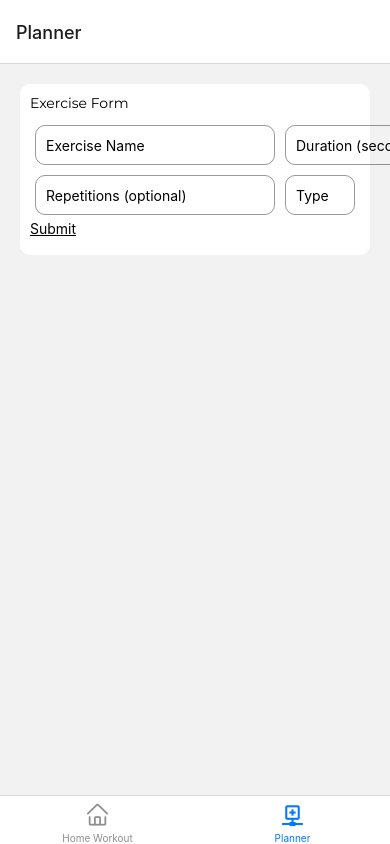
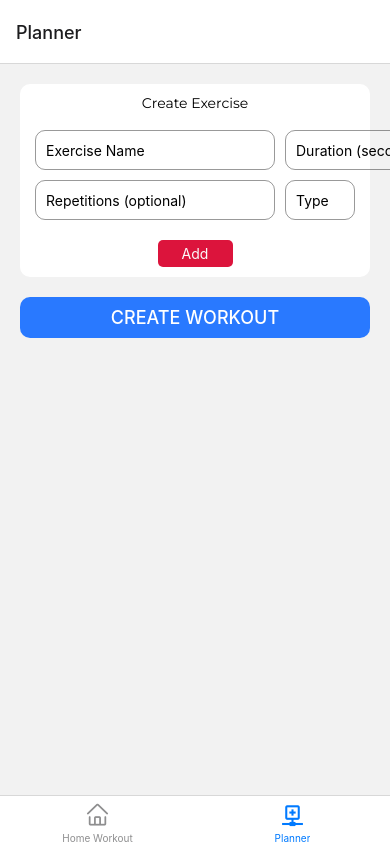
Before and after one commit to salehi-dev/gym-buddy-app, a React Native app: screen /Planner in a window 390 px wide. Built offline with nearby package versions, Linux system fonts and the light colour scheme.

Commit message:
Feat: implementing the WorkoutForm and create a workout

```diff
--- a/src/components/ExerciseForm.tsx
+++ b/src/components/ExerciseForm.tsx
@@ -1,12 +1,12 @@
 import { useState } from "react";
-import { View, StyleSheet, TextInput, Text } from "react-native";
+import { View, StyleSheet, TextInput } from "react-native";
 import { useForm, Controller } from "react-hook-form";
 
 import { MontserratText } from "./styled/MontserratText";
 import PressableText from "./styled/PressableText";
 
 export type ExerciseFormData = {
-  exerciseName: string;
+  name: string;
   duration: string;
   type: string;
   reps?: number;
@@ -21,13 +21,17 @@ export default function ExerciseForm({ onSubmit }: WorkoutProps) {
   const [isSelectionOn, setIsSelectionOn] = useState(false);
   return (
     <View style={styles.container}>
-      <MontserratText style={{ color: "black" }}>Exercise Form</MontserratText>
+      <MontserratText
+        style={{ color: "black", textAlign: "center", marginBottom: 5 }}
+      >
+        Create Exercise
+      </MontserratText>
       <View style={styles.formContainer}>
         <View style={styles.rowContainer}>
           <Controller
             control={control}
             rules={{ required: true }}
-            name="exerciseName"
+            name="name"
             render={({ field: { onChange, value } }) => (
               <TextInput
                 placeholder="Exercise Name"
@@ -98,12 +102,19 @@ export default function ExerciseForm({ onSubmit }: WorkoutProps) {
             )}
           />
         </View>
-        <PressableText
-          text="Submit"
-          onPress={handleSubmit((data) => {
-            onSubmit(data as ExerciseFormData);
-          })}
-        />
+        <View style={{ alignItems: "center" }}>
+          <PressableText
+            text="Add"
+            onPress={handleSubmit((data) => {
+              onSubmit(data as ExerciseFormData);
+            })}
+            style={styles.customButtom}
+            textStyle={{
+              color: "#FAFAFA",
+              textDecorationLine: "none",
+            }}
+          />
+        </View>
       </View>
     </View>
   );
@@ -114,6 +125,7 @@ const styles = StyleSheet.create({
     backgroundColor: "#fff",
     borderRadius: 10,
     padding: 10,
+    paddingBottom: 2,
     marginBottom: 20,
   },
   formContainer: {
@@ -128,9 +140,6 @@ const styles = StyleSheet.create({
     borderRadius: 10,
     borderColor: "rgba(0, 0, 0, 0.4)",
   },
-  inputFocused: {
-    borderColor: "#4DD0E1",
-  },
   rowContainer: {
     flexDirection: "row",
   },
@@ -139,4 +148,13 @@ const styles = StyleSheet.create({
     padding: 3,
     alignSelf: "center",
   },
+  customButtom: {
+    justifyContent: "center",
+    alignItems: "center",
+    width: 75,
+    backgroundColor: "crimson",
+    padding: 5,
+    borderRadius: 5,
+    marginTop: 15,
+  },
 });
--- /dev/null
+++ b/src/components/WorkoutForm.tsx
@@ -0,0 +1,75 @@
+import { useState } from "react";
+import { View, StyleSheet, TextInput, Text } from "react-native";
+import { useForm, Controller } from "react-hook-form";
+
+import { MontserratText } from "./styled/MontserratText";
+import PressableText from "./styled/PressableText";
+
+export type WorkoutFormData = {
+  name: string;
+};
+type WorkoutProps = {
+  onSubmit: (form: WorkoutFormData) => void;
+};
+export default function WorkoutForm({ onSubmit }: WorkoutProps) {
+  const { control, handleSubmit } = useForm();
+  return (
+    <View style={styles.container}>
+      <Controller
+        control={control}
+        rules={{ required: true }}
+        name="name"
+        render={({ field: { onChange, value } }) => (
+          <TextInput
+            placeholder="Workout Name"
+            onChangeText={onChange}
+            value={value}
+            style={styles.input}
+          />
+        )}
+      />
+      <View style={{ alignItems: "center" }}>
+        <PressableText
+          text="Confirm"
+          onPress={handleSubmit((data) => {
+            onSubmit(data as WorkoutFormData);
+          })}
+          style={styles.customButtom}
+          textStyle={{
+            color: "#FAFAFA",
+            textDecorationLine: "none",
+          }}
+        />
+      </View>
+    </View>
+  );
+}
+const styles = StyleSheet.create({
+  container: {
+    backgroundColor: "#fff",
+    borderRadius: 10,
+    padding: 10,
+    paddingBottom: 2,
+    marginBottom: 20,
+  },
+  formContainer: {
+    marginVertical: 8,
+  },
+  input: {
+    width: 240,
+    height: 40,
+    padding: 10,
+    margin: 5,
+    borderWidth: 1,
+    borderRadius: 10,
+    borderColor: "rgba(0, 0, 0, 0.4)",
+  },
+  customButtom: {
+    alignItems: "center",
+    width: 75,
+    backgroundColor: "crimson",
+    padding: 5,
+    borderRadius: 5,
+    marginTop: 15,
+  },
+});
--- a/src/components/styled/CustomModal.tsx
+++ b/src/components/styled/CustomModal.tsx
@@ -48,6 +48,5 @@ const styles = StyleSheet.create({
   },
   contentView: {
     marginBottom: 20,
-    backgroundColor: "yellow",
   },
 });
--- a/src/screens/PlannerScreen.tsx
+++ b/src/screens/PlannerScreen.tsx
@@ -1,18 +1,21 @@
 import { useState } from "react";
-import { View, StyleSheet, ScrollView } from "react-native";
+import { View, StyleSheet, ScrollView, Text } from "react-native";
 import slugify from "slugify";
 
-import WorkoutForm, { ExerciseFormData } from "../components/ExerciseForm";
-import { SequenceItem, SequenceType } from "../types/data";
+import ExerciseForm, { ExerciseFormData } from "../components/ExerciseForm";
+import { SequenceItem, SequenceType, Workout } from "../types/data";
 import ExerciseItem from "../components/ExerciseItem";
 import PressableText from "../components/styled/PressableText";
+import CustomModal from "../components/styled/CustomModal";
+import AppButton from "../components/styled/AppButtom";
+import WorkoutForm, { WorkoutFormData } from "../components/WorkoutForm";
 
 export default function PlannerScreen() {
   const [seqItems, setSeqItems] = useState<SequenceItem[]>([]);
-  const handleFormSubmit = (form: ExerciseFormData) => {
+  const handleExerciseSubmit = (form: ExerciseFormData) => {
     const sequenceItem: SequenceItem = {
-      slug: slugify(`${form.exerciseName} ${Date.now()}`, { lower: true }),
-      name: form.exerciseName,
+      slug: slugify(`${form.name} ${Date.now()}`, { lower: true }),
+      name: form.name,
       duration: Number(form.duration),
       type: form.type as SequenceType,
     };
@@ -21,25 +24,70 @@ export default function PlannerScreen() {
     }
     setSeqItems([...seqItems, sequenceItem]);
   };
-  const removeHandler = (item: SequenceItem, index: number) => {
+  const computeDiff = (exerciseCount: number, workoutDuration: number) => {
+    const intensity = workoutDuration / exerciseCount;
+    if (intensity <= 60) {
+      return "hard";
+    } else if (intensity <= 100) {
+      return "medium";
+    } else {
+      return "easy";
+    }
+  };
+  const handleWorkoutSubmit = (form: WorkoutFormData) => {
+    if (seqItems.length > 0) {
+      const duration = seqItems.reduce((acc, item) => {
+        return acc + item.duration;
+      }, 0);
+      const workout: Workout = {
+        name: form.name,
+        slug: slugify(`${form.name} ${Date.now()}`, { lower: true }),
+        difficulty: computeDiff(seqItems.length, duration),
+        duration,
+        sequence: [...seqItems],
+      };
+      console.log(workout);
+    } else {
+      alert("You may be create an exercise in create exercise form");
+    }
+  };
+  const removeHandler = (index: number) => {
     const sequence = [...seqItems];
     sequence.splice(index, 1);
     setSeqItems(sequence);
   };
+
   return (
     <ScrollView
       showsVerticalScrollIndicator={false}
       keyboardDismissMode="on-drag"
     >
       <View style={styles.container}>
-        <WorkoutForm onSubmit={handleFormSubmit} />
+        <ExerciseForm onSubmit={handleExerciseSubmit} />
+        <View>
+          <CustomModal
+            activator={({ handleOpen }) => (
+              <View style={{ marginBottom: 18 }}>
+                <AppButton
+                  textStyle={{ fontWeight: "500", fontSize: 18 }}
+                  onPress={handleOpen}
+                  title="Create Workout"
+                />
+              </View>
+            )}
+          >
+            <View>
+              <WorkoutForm onSubmit={handleWorkoutSubmit} />
+            </View>
+          </CustomModal>
+        </View>
         {seqItems.map((item, index) => (
           <ExerciseItem key={item.slug} item={item}>
             <PressableText
               textStyle={{ color: "#FAFAFA", textDecorationLine: "none" }}
               style={styles.customButtom}
               text="Remove"
-              onPressIn={() => removeHandler(item, index)}
+              onPressIn={() => removeHandler(index)}
             />
           </ExerciseItem>
         ))}
```
